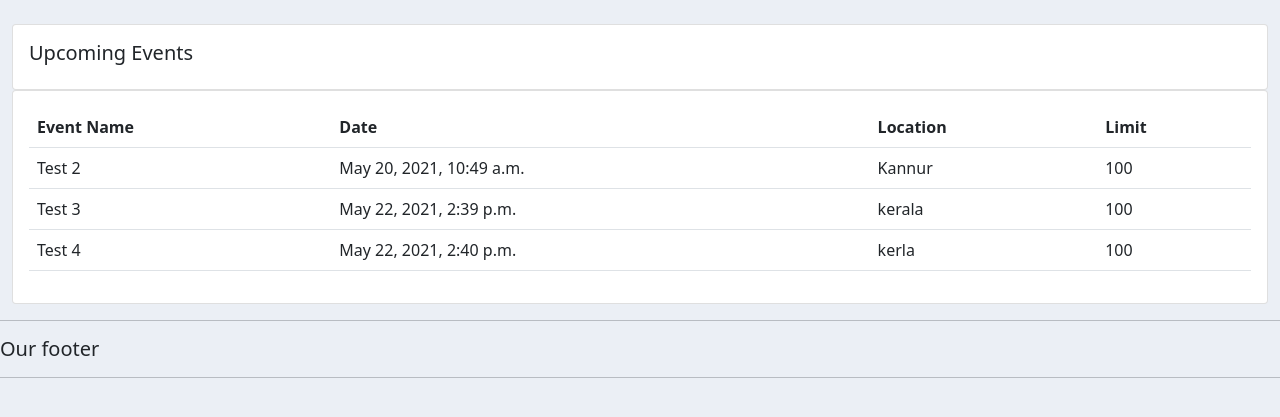
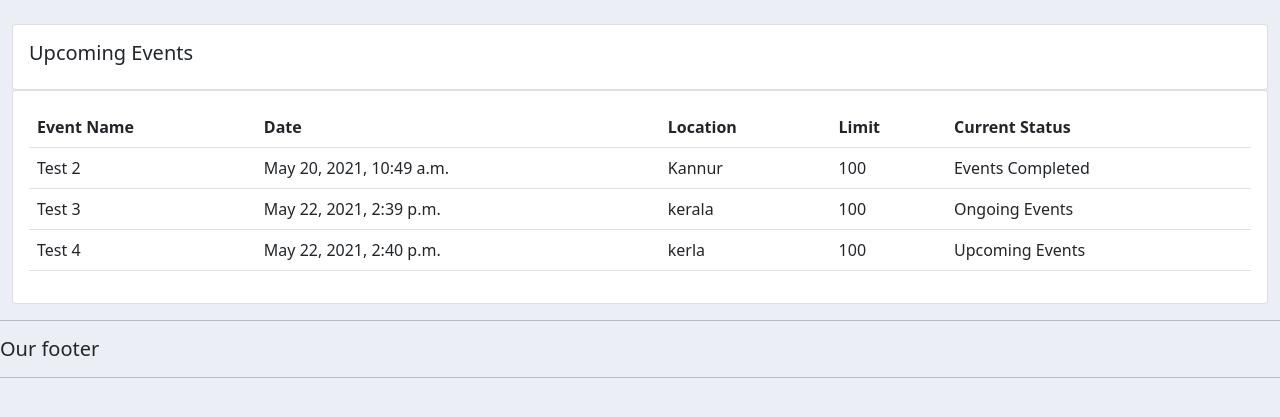
Before and after one commit to UnnikrishnanNP/college-event-portal, a Django app: page /events/ in a window 1280 px wide. Shown: the part 56-473 px from the top of the page. Run offline with Django 3.2, Linux system fonts and the light colour scheme; a user stored in the database is signed in; data comes from the database, SQL or seed files in the repository; both versions use the stored data as it was after the commit; some libraries are stand-ins or nearby versions.

Commit message:
small changes in user login

```diff
--- a/event_portal/events/views.py
+++ b/event_portal/events/views.py
@@ -72,10 +72,10 @@ def home(request):
 
 
 @login_required(login_url='login')
-@allowed_users(allowed_roles=['users'])
+@allowed_users(allowed_roles='users')
 def userProfile(request):
     context = {}
-    return render(request, 'events/user-profile.html')
+    return render(request, 'events/user-profile.html', context)
 
 # events page view
 
--- a/event_portal/templates/events/events.html
+++ b/event_portal/templates/events/events.html
@@ -18,7 +18,7 @@
                     <th>Date</th>
                     <th>Location</th>
                     <th>Limit</th>
-                    <!-- <th>Current Status</th> -->
+                    <th>Current Status</th>
                 </tr>
 
                 {% for i in events %}
@@ -27,7 +27,7 @@
                     <td>{{i.date}}</td>
                     <td>{{i.location}}</td>
                     <td>{{i.limit}}</td>
-                    <!-- <td>{{i.status}}</td> -->
+                    <td>{{i.status}}</td>
                 </tr>
                 {% endfor %}
             </table>
--- a/event_portal/templates/events/navbar.html
+++ b/event_portal/templates/events/navbar.html
@@ -11,7 +11,7 @@
     </button>
     <div class="collapse navbar-collapse" id="navbarNav">
         <ul class="navbar-nav">
-            {% if request.user.is_staff %}
+
             <li class="nav-item active">
                 <a class="nav-link" href="{% url 'events' %}">Events</a>
                 <!-- <a class="nav-link" href="#">Events</a> -->
@@ -23,7 +23,7 @@
             <li class="nav-item">
                 <a class="nav-link" href="#">TBA</a>
             </li>
-            {% endif %}
+
         </ul>
     </div>
 
```
Also changed, not shown: event_portal/db.sqlite3.
